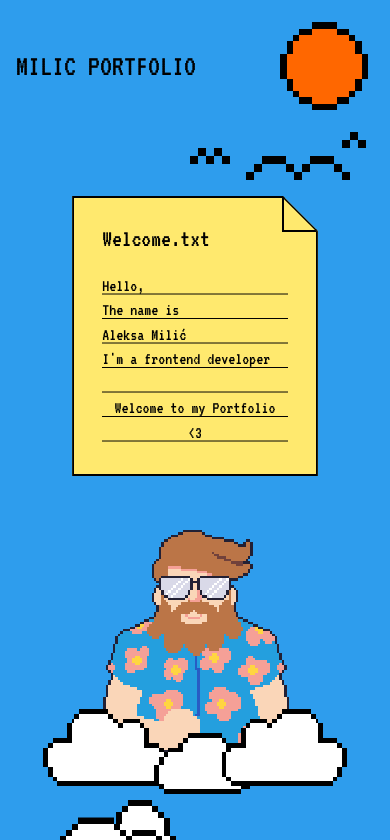
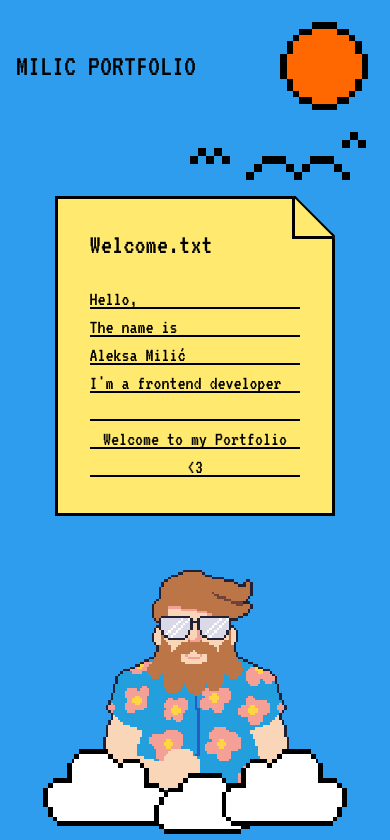
Before and after one commit to OrochiAM/MainPortfolio, a React (Vite) app: page / in a window 390 px wide. Shown: the top 840 px of the page. Built offline with nearby package versions, Linux system fonts and the light colour scheme.

Commit message:
Larger Sticky Note.

```diff
--- a/src/styles/style.css
+++ b/src/styles/style.css
@@ -238,7 +238,7 @@ img {
 }
 @media (max-width: 500px) {
   .header-content .sticky-note {
-    zoom: 0.7;
+    zoom: 0.8;
   }
   .header-content .me-image {
     zoom: 0.75;
--- a/src/styles/style.scss
+++ b/src/styles/style.scss
@@ -299,7 +299,7 @@ img {
 
   @media (max-width: 500px) {
     .sticky-note {
-      zoom: 0.7;
+      zoom: 0.8;
     }
 
     .me-image {
```
